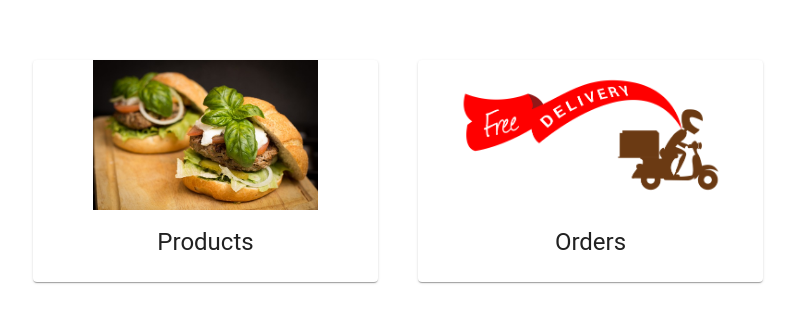
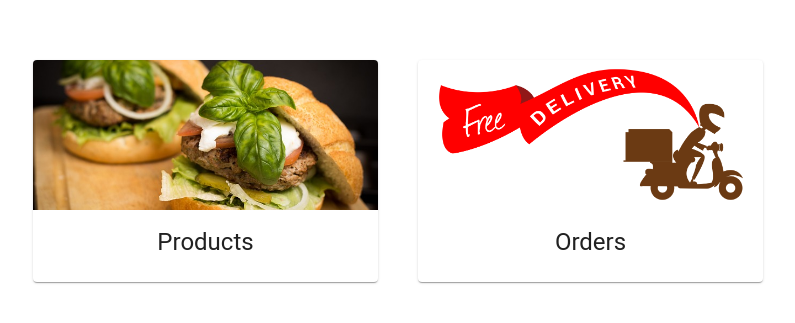
Before and after one commit to daniellopez1999/Shopping-and-tracker-project, a React (Vite) app in the folder frontend/shopping_frontend/: page / in a window 1280 px wide. Shown: the part 229-552 px from the top of the page, without its empty margins (242-1037 px from the left). Built offline with nearby package versions, Linux system fonts and the light colour scheme.

Commit message:
feat: change in styling

```diff
--- a/frontend/shopping_frontend/src/Components/Card/Card.tsx
+++ b/frontend/shopping_frontend/src/Components/Card/Card.tsx
@@ -25,13 +25,7 @@ const BasicCard: React.FC<BasicCardProps> = ({
     >
       <Card sx={{ minWidth: 345, maxWidth: 345, maxHeight: 345 }}>
         <CardActionArea>
-          <CardMedia
-            component="img"
-            height="150"
-            image={image}
-            alt={image}
-            style={{ objectFit: 'contain' }}
-          />
+          <CardMedia component="img" height="150" image={image} alt={image} />
           <CardContent>
             <Typography gutterBottom variant="h5" component="div">
               {title}
```
